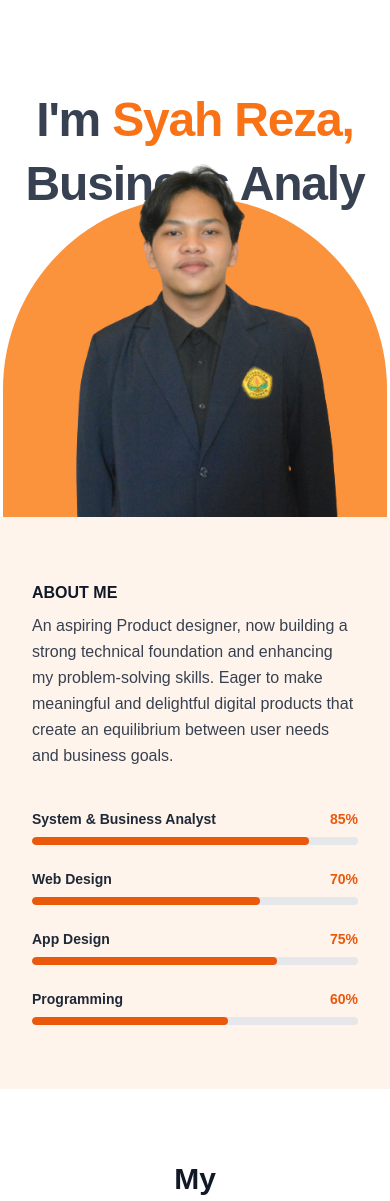
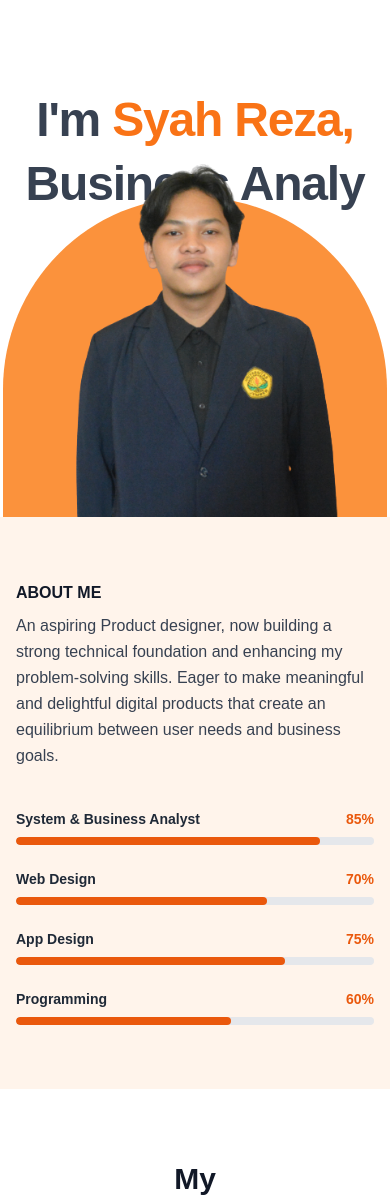
Before and after one commit to syhrezz/Portfolio, a React (Create React App) app: page / in a window 390 px wide. Shown: the top 1201 px of the page. Built offline with nearby package versions, Linux system fonts and the light colour scheme.

Commit message:
made some changes to about page responsive

```diff
--- a/src/components/About.jsx
+++ b/src/components/About.jsx
@@ -15,7 +15,7 @@ const About = () => {
           transition={{ duration: 0.8 }}
         >
           <motion.div
-            className="relative w-1/2 lg:w-1/2 flex hidden justify-center lg:justify-end mb-2 lg:mb-0"
+            className="hidden pl-20 sm:block md:block  relative w-1/2 lg:w-1/2 flex justify-center lg:justify-end mb-2 lg:mb-0"
             initial={{ opacity: 0, x: -50 }}
             animate={{ opacity: 1, x: 0 }}
             transition={{ duration: 0.8 }}
@@ -37,7 +37,7 @@ const About = () => {
             </motion.div>
           </motion.div>
           <motion.div
-            className="w-full lg:w-1/2 flex flex-col gap-2 px-4 lg:px-0"
+            className="w-full lg:w-1/2 flex flex-col gap-2 "
             initial={{ opacity: 0, x: 50 }}
             animate={{ opacity: 1, x: 0 }}
             transition={{ duration: 0.8 }}
--- a/src/components/Technologies.jsx
+++ b/src/components/Technologies.jsx
@@ -119,7 +119,7 @@ const Technologies = () => {
   return (
     <section id="technologies" className="bg-FFF4EB py-20">
       <div className="container mx-auto px-4 md:px-8 lg:pl-28">
-      <motion.h1
+        <motion.h1
           className="text-3xl sm:text-4xl lg:text-5xl font-bold text-center text-gray-900 mb-12 sm:mb-16"
           initial={{ opacity: 0, y: -50 }}
           animate={{ opacity: 1, y: 0 }}
```
